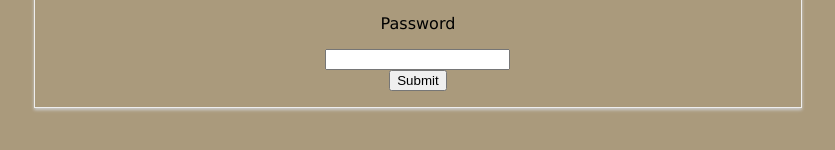
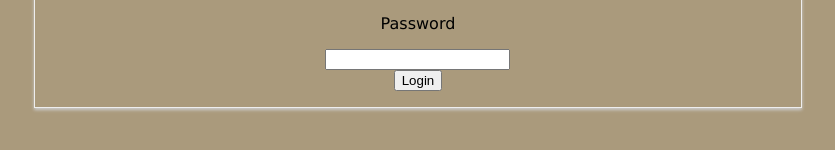
Before and after one commit to bethel-school-of-technology/team-debug-life-frontend, a React (Create React App) app: page /login in a window 1280 px wide. Shown: the part 216-366 px from the top of the page, without its empty margins (222-1057 px from the left). Built offline with nearby package versions, Linux system fonts and the light colour scheme; a web font is replaced by a local one.

Commit message:
added routing from Login page to Game page

```diff
--- a/src/App.js
+++ b/src/App.js
@@ -1,8 +1,8 @@
 import React, { useState } from 'react';
-import { BrowserRouter, Route, Switch } from 'react-router-dom';
+import {BrowserRouter, Route, Redirect, Switch} from 'react-router-dom';
 import './App.css';
 import GamePage from './components/Game/GamePage.js';
-import Login from './components/Login/Login.js'
+import Login from './components/Login/Login.js';
 import useToken from './useToken';
 
 
--- a/src/components/Game/PlayerPanel.js
+++ b/src/components/Game/PlayerPanel.js
@@ -1,4 +1,4 @@
-import React, { useState } from 'react';
+import React, { useEffect, useState } from 'react';
 import PropTypes from 'prop-types';
 
 async function requestUserData(token) {
@@ -14,12 +14,18 @@ async function requestUserData(token) {
 
 async function getUser(callback, token) {
     let user = await requestUserData(token);
+    console.log(user)
     callback(user);
 }
 
 export default function PlayerPanel( { userToken } ) {
     let [username, setUsername] = useState("");
+
+    useEffect(() => {
     getUser(setUsername, userToken);
+    }, [])
+
+
 
     return(
         <div id='player-panel'>
--- a/src/components/Login/Login.js
+++ b/src/components/Login/Login.js
@@ -1,7 +1,8 @@
 import React, { useState } from 'react';
 import PropTypes from 'prop-types';
 import './Login.css';
-
+import {Redirect} from 'react-router-dom';
+import { withRouter } from 'react-router-dom';
 
 async function loginUser(credentials) {
     return fetch('http://localhost:8080/login', {
@@ -14,7 +15,7 @@ async function loginUser(credentials) {
     .then(data => data.headers.get('Authorization'))
 }
 
-export default function Login( { setToken } ) {
+ function Login( props ) {
     const [username, setUserName] = useState();
     const [password, setPassword] = useState();
 
@@ -24,7 +25,12 @@ export default function Login( { setToken } ) {
             username,
             password
         });
-        setToken(token);
+        props.setToken(token);
+
+        if(token){
+            // return  <Redirect  to='/game' />
+            props.history.push('/game')
+        }
     }
 
     return(
@@ -40,7 +46,8 @@ export default function Login( { setToken } ) {
                     <input type='password' onChange={e => setPassword(e.target.value)}/>
                 </label>
                 <div>
-                    <button type='submit'>Submit</button>
+
+                    <button onClick={handleSubmit}>Login</button>
                 </div>
             </form>
         </div>
@@ -50,3 +57,6 @@ export default function Login( { setToken } ) {
 Login.propTypes = {
     setToken: PropTypes.func.isRequired
 }
+
+
+export default withRouter(Login)
```
